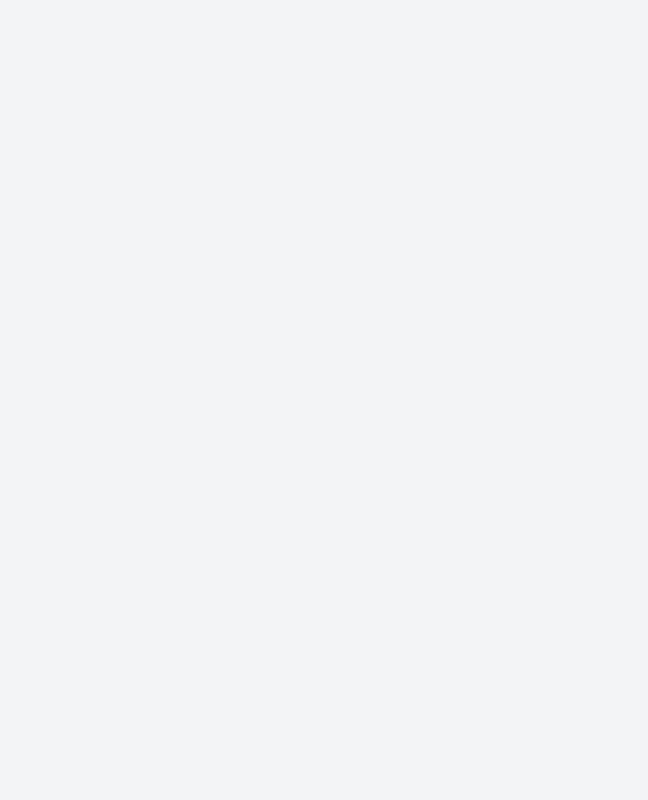
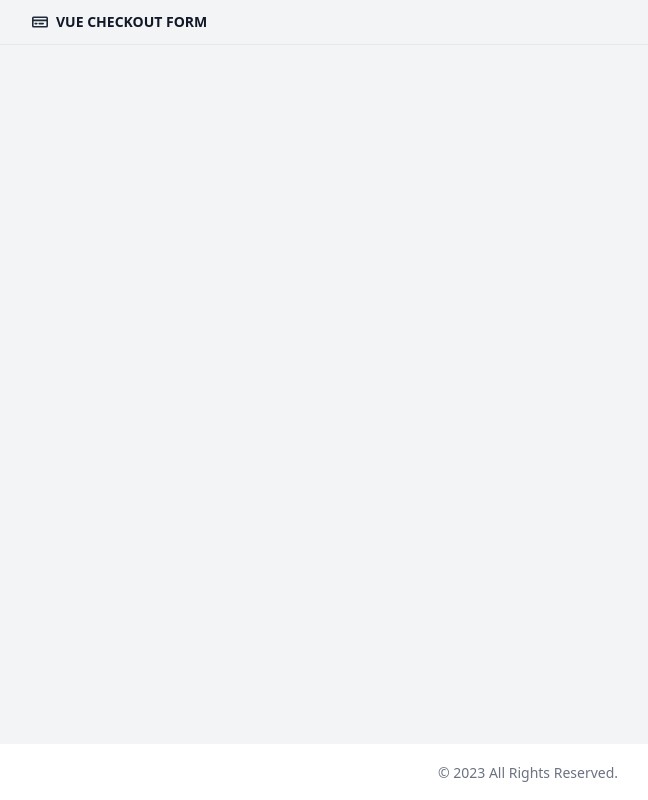
Before and after one commit to mpacholarz/vue-checkout-form, a Vue app: page / in a window 1280 px wide. Shown: the whole page, without its empty margins (112-760 px from the left). Built offline with nearby package versions, Linux system fonts and the light colour scheme.

Commit message:
update main layout view

```diff
--- a/src/App.vue
+++ b/src/App.vue
@@ -1,10 +1,38 @@
+<template>
+  <header class="bg-gray-100 border-b">
+    <div class="px-4 max-w-5xl mx-auto">
+      <h1
+        class="flex gap-2 py-3 align-middle items-center text-gray-900 font-bold uppercase text-sm"
+      >
+        <svg
+          class="w-4 h-4 text-gray-800"
+          aria-hidden="true"
+          xmlns="http://www.w3.org/2000/svg"
+          fill="none"
+          viewBox="0 0 20 14"
+        >
+          <path
+            stroke="currentColor"
+            stroke-linecap="round"
+            stroke-linejoin="round"
+            stroke-width="2"
+            d="M4 9h2m3 0h5M1 5h18M2 1h16a1 1 0 0 1 1 1v10a1 1 0 0 1-1 1H2a1 1 0 0 1-1-1V2a1 1 0 0 1 1-1Z"
+          />
+        </svg>
+        Vue Checkout Form
+      </h1>
+    </div>
+  </header>
+  <RouterView />
+  <footer class="p-4 bg-white mt-auto">
+    <div class="mx-auto text-center">
+      <span class="text-sm text-gray-500">© 2023 All Rights Reserved.</span>
+    </div>
+  </footer>
+</template>
+
 <script setup lang="ts">
 import { RouterView } from 'vue-router'
 </script>
 
-<template>
-  <RouterView />
-</template>
-
-<style scoped>
-</style>
+<style scoped></style>
```
Also changed, not shown: src/assets/main.scss (line endings or trailing spaces).
